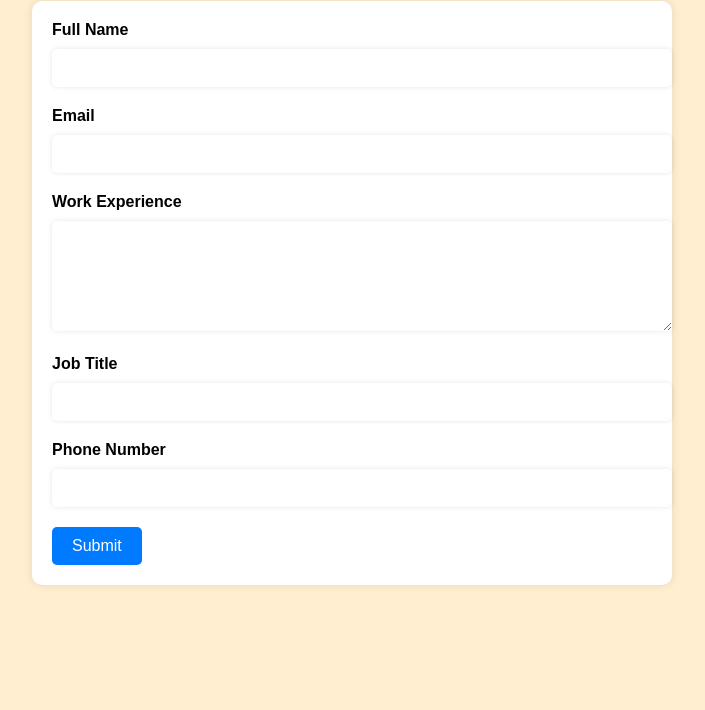
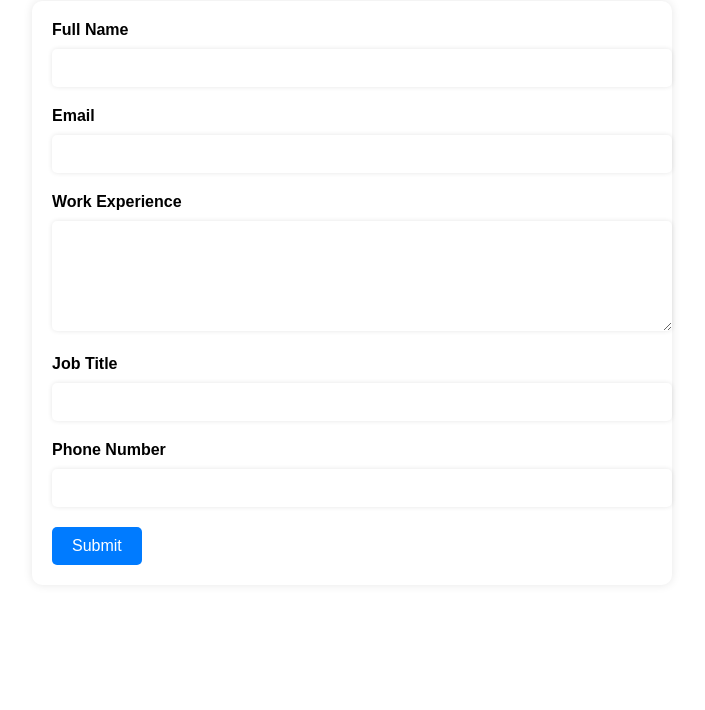
Before and after one commit to arohyadav/nodecicd, a website: page index.html in a window 1280 px wide. Shown: the part 90-800 px from the top of the page, without its empty margins (288-993 px from the left). Drawn offline with Linux system fonts and the light colour scheme.

Commit message:
Update index.html

```diff
--- a/index.html
+++ b/index.html
@@ -5,7 +5,7 @@
 	<style>
 		body {
 			font-family: Arial, sans-serif;
-			background-color: #FFEED0;
+			background-color: #FFFFF;
 			padding: 10px;
 		}
 		h1 {
```
